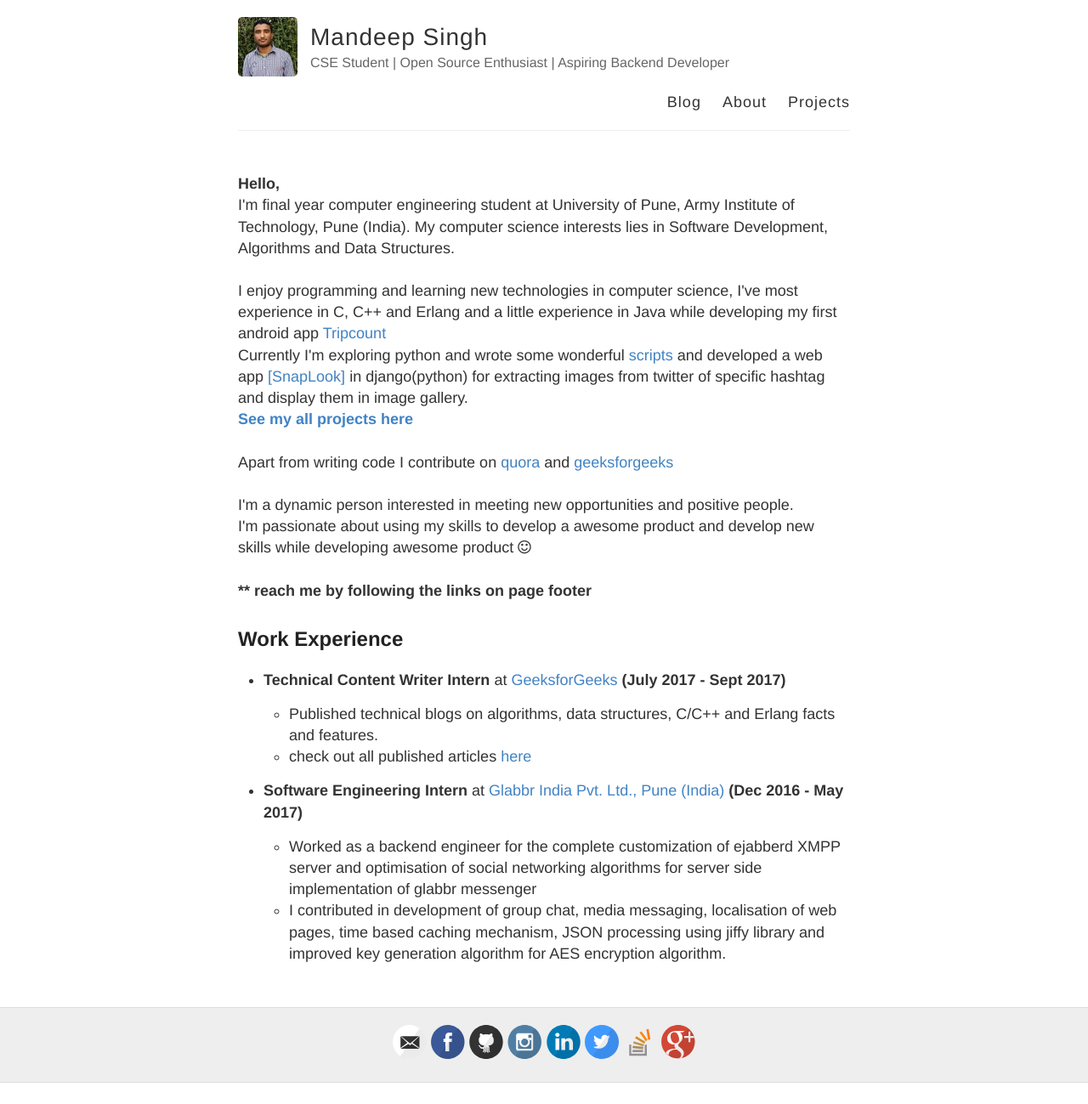
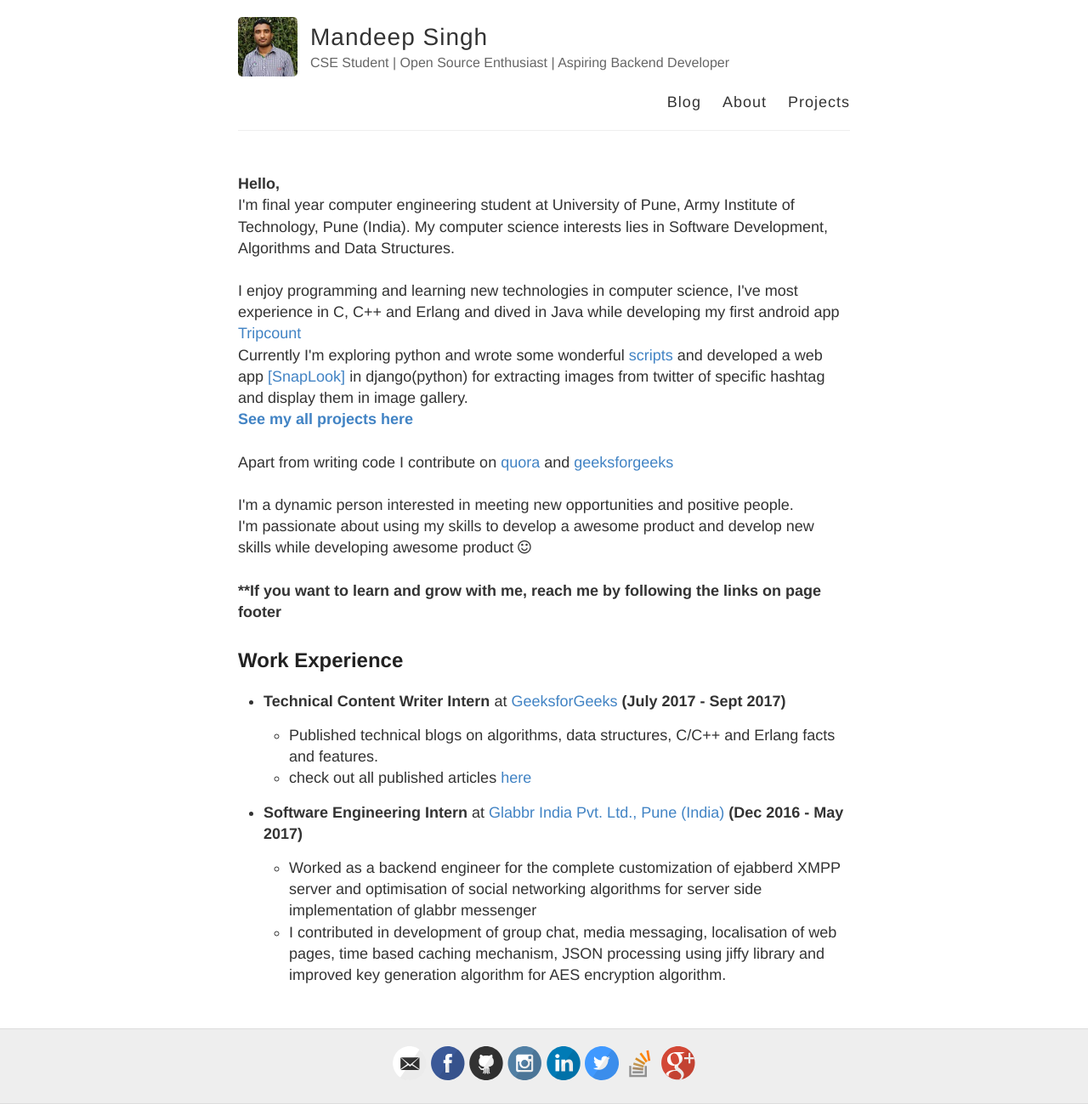
Before and after one commit to msdeep14/msdeep14.github.io, a Jekyll site: the page built from about.md, in a window 1280 px wide. Shown: the whole page at 85% size. Built offline with Jekyll 4.4.1, drawn with Linux system fonts in a browser that asks for light colours; before the commit the page ends 1274 px from its top, so only the background shows below that.

Commit message:
modify about me section

```diff
--- a/_includes/about.html
+++ b/_includes/about.html
@@ -28,7 +28,7 @@
     computer science interests lies in Software Development, Algorithms and Data Structures. <br />
     <br />
 
-    I enjoy programming and learning new technologies in computer science, I've most experience in C, C++ and Erlang and a little experience
+    I enjoy programming and learning new technologies in computer science, I've most experience in C, C++ and Erlang and dived
     in Java while developing my first android app <a target="_blank" href = "https://github.com/msdeep14/Tripcount">Tripcount</a>
     <br /> Currently I'm exploring python and wrote some wonderful <a target = "_blank" href = "https://github.com/msdeep14/awesomePython">scripts</a>
     and developed a web app <a target = "_blank" href = "https://github.com/msdeep14/SnapLook">[SnapLook]</a> in django(python) for extracting images from twitter
@@ -45,7 +45,7 @@
     I'm a dynamic person interested in meeting new opportunities and positive people.<br/>
     I'm passionate about using my skills to develop a awesome product and develop new skills while developing awesome product <i class="fa fa-smile-o" aria-hidden="true"></i>
     <br/><br/>
-    <strong>** reach me by following the links on page footer</strong> <br />
+    <strong>**If you want to learn and grow with me, reach me by following the links on page footer</strong> <br />
 </p>
 
     <h2>Work Experience</h2>
```
